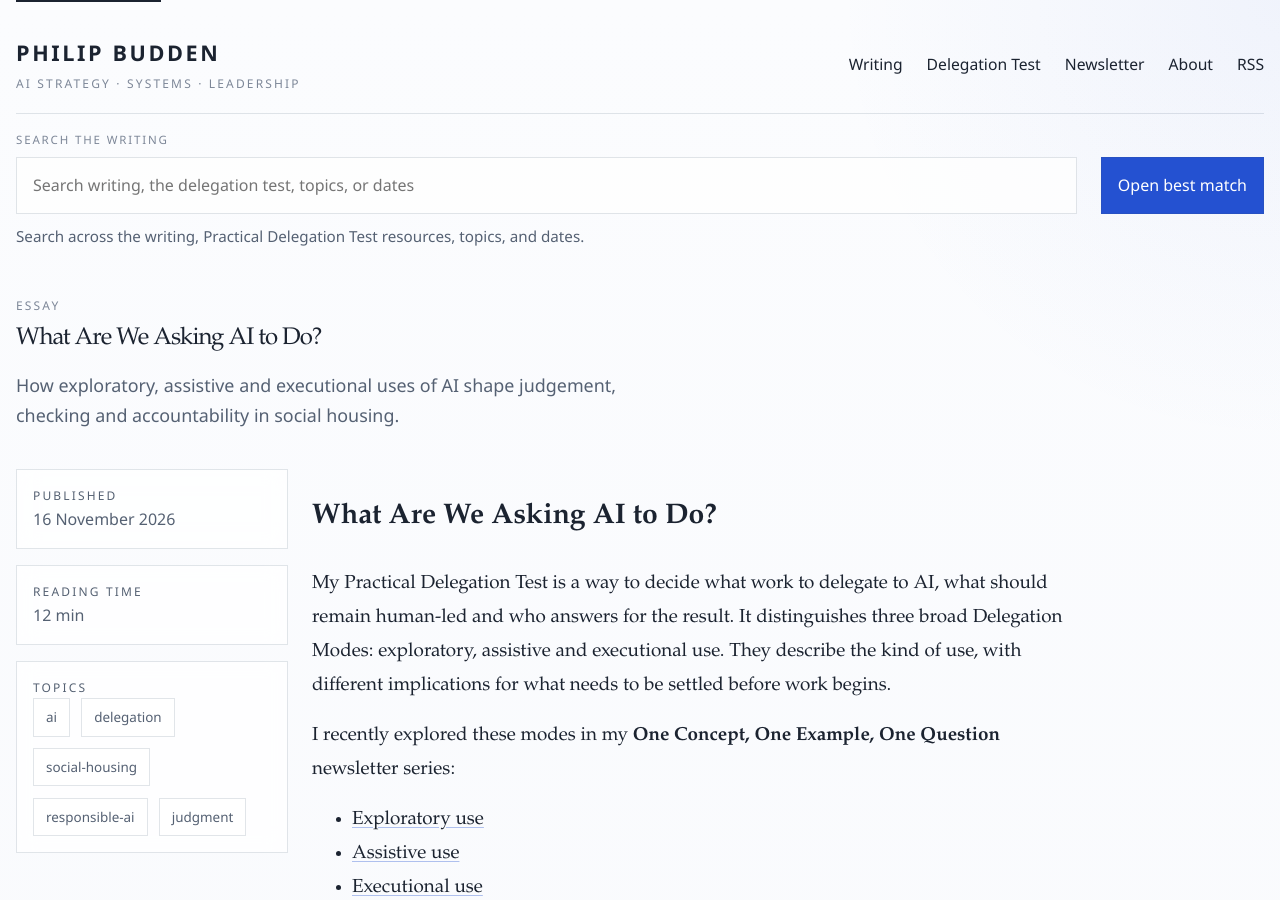
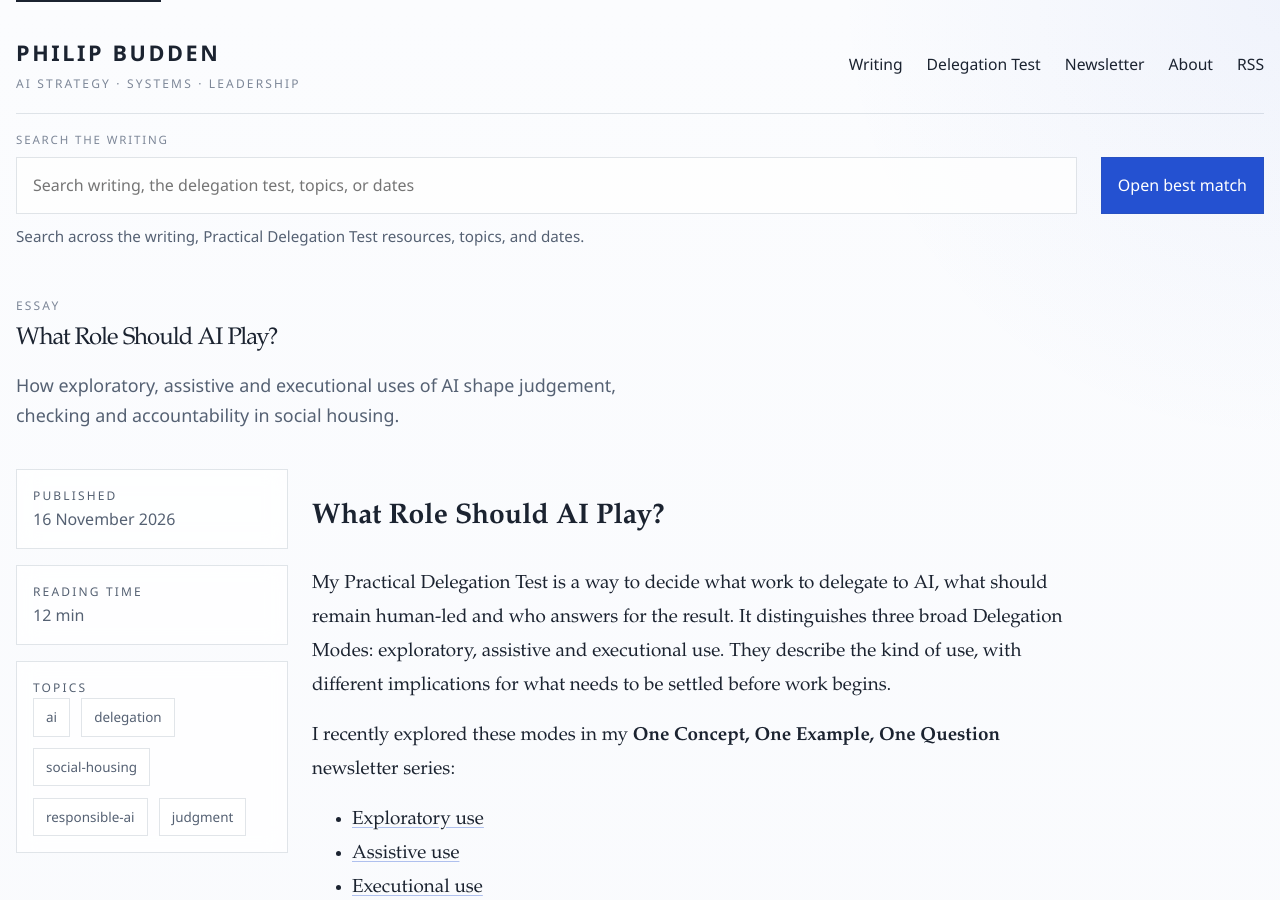
Before and after one commit to philbudden/blog, a Jekyll site: the page built from _articles/what-are-we-asking-ai-to-do-in-social-housing.md, in a window 1280 px wide and 900 px high. Built offline with Jekyll 4.4.1, drawn with Linux system fonts in a browser that asks for light colours.

Commit message:
Rename AI delegation modes article

```diff
--- a/_articles/what-are-we-asking-ai-to-do-in-social-housing.md
+++ b/_articles/what-are-we-asking-ai-to-do-in-social-housing.md
@@ -1,5 +1,5 @@
 ---
-title: "What Are We Asking AI to Do?"
+title: "What Role Should AI Play?"
 date: 2026-11-16
 summary: "How exploratory, assistive and executional uses of AI shape judgement, checking and accountability in social housing."
 tags:
@@ -11,10 +11,10 @@ tags:
 draft: false
 layout: article
 social_image: /assets/social/what-are-we-asking-ai-to-do-in-social-housing.png
-social_image_alt: "What Are We Asking AI to Do? Delegation modes in social housing."
+social_image_alt: "What Role Should AI Play? Delegation modes in social housing."
 ---
 
-# What Are We Asking AI to Do?
+# What Role Should AI Play?
 
 My Practical Delegation Test is a way to decide what work to delegate to AI, what should remain human-led and who answers for the result. It distinguishes three broad Delegation Modes: exploratory, assistive and executional use. They describe the kind of use, with different implications for what needs to be settled before work begins.
 
```
Also changed, not shown: assets/social/what-are-we-asking-ai-to-do-in-social-housing.png.
